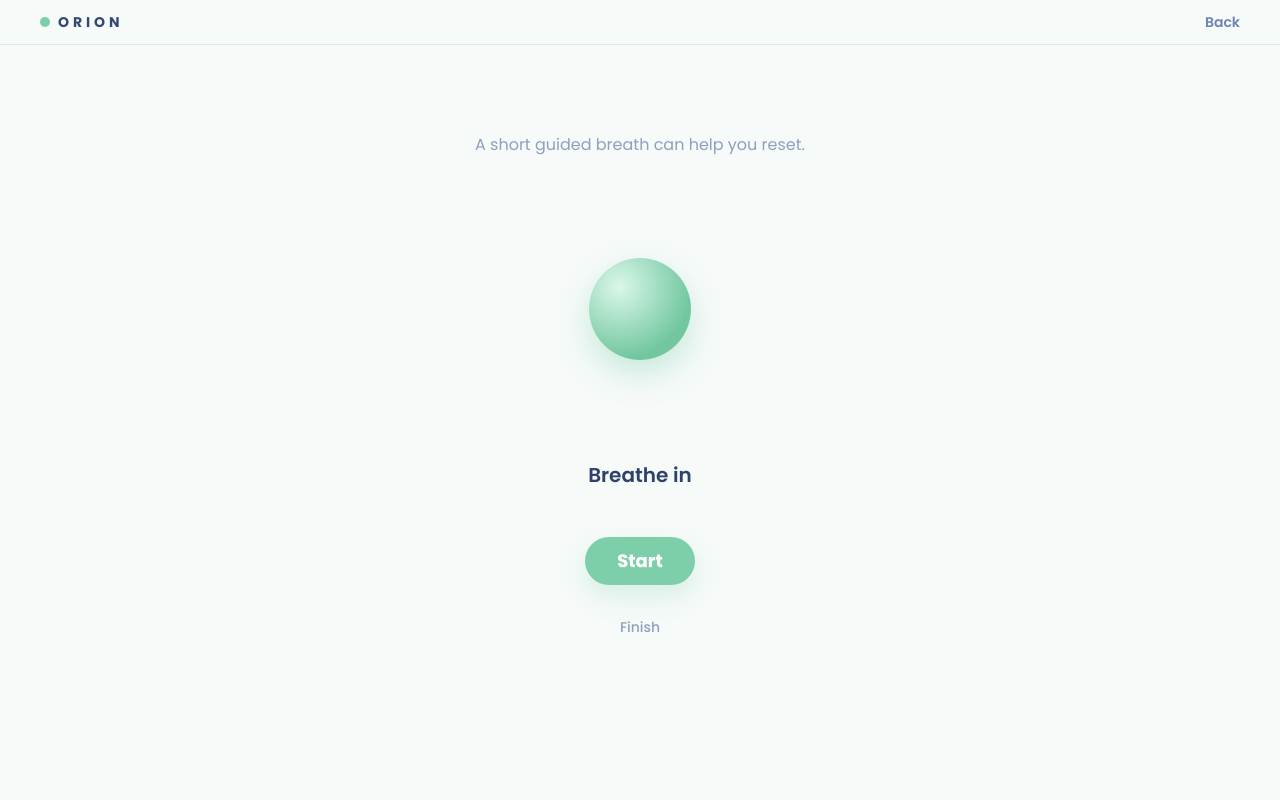
After one commit to Thisisme-Andrew/hackathon-cursor-2026, a Flask app: page /breathing in a window 1280 px wide. The commit adds this page. Run offline with Flask 3, Linux system fonts and the light colour scheme; style sheets or scripts are compiled from the project's sources.

Commit message:
Adding guided breathing page, and early prompt exit

```diff
--- a/backend/app/__init__.py
+++ b/backend/app/__init__.py
@@ -141,5 +141,10 @@ def create_app():
     def dashboard_page():
         return render_template("dashboard.html", dashboard_seed=_build_dashboard_seed())
 
+    @app.route("/breathing")
+    def breathing_page():
+        return_url = request.args.get("return_url", "/demo")
+        return render_template("breathing.html", return_url=return_url)
+
     _register_blueprints(app)
     return app
--- /dev/null
+++ b/frontend/static/css/breathing.css
@@ -0,0 +1,57 @@
+.breathing-visual {
+    display: flex;
+    align-items: center;
+    justify-content: center;
+    width: 240px;
+    height: 240px;
+}
+
+.breathing-circle {
+    width: 120px;
+    height: 120px;
+    border-radius: 9999px;
+    background: radial-gradient(
+        circle at 30% 28%,
+        var(--orb-c1, #daf7ea) 0%,
+        var(--orb-c2, #72c79f) 70%
+    );
+    box-shadow: 0 16px 36px color-mix(in srgb, var(--accent) 38%, transparent 62%);
+    transition: transform 0.1s ease-out;
+}
+
+.breathing-circle.phase-inhale {
+    animation: breatheIn 4s ease-in-out forwards;
+}
+
+.breathing-circle.phase-hold {
+    transform: scale(1.45);
+    animation: none;
+}
+
+.breathing-circle.phase-exhale {
+    transform: scale(1.45);
+    animation: breatheOut 6s ease-in-out forwards;
+}
+
+.breathing-circle.phase-idle {
+    transform: scale(0.85);
+    animation: none;
+}
+
+@keyframes breatheIn {
+    0% {
+        transform: scale(0.85);
+    }
+    100% {
+        transform: scale(1.45);
+    }
+}
+
+@keyframes breatheOut {
+    0% {
+        transform: scale(1.45);
+    }
+    100% {
+        transform: scale(0.85);
+    }
+}
--- /dev/null
+++ b/frontend/static/js/breathing.js
@@ -0,0 +1,132 @@
+document.addEventListener("DOMContentLoaded", () => {
+    const circle = document.getElementById("breathing-circle");
+    const phaseLabel = document.getElementById("breathing-phase-label");
+    const countdownEl = document.getElementById("breathing-countdown");
+    const startBtn = document.getElementById("breathing-start");
+    const pauseBtn = document.getElementById("breathing-pause");
+    const finishLink = document.getElementById("breathing-finish");
+
+    const INHALE_SEC = 4;
+    const HOLD_SEC = 4;
+    const EXHALE_SEC = 6;
+
+    let state = "idle";
+    let phaseTimer = null;
+    let countdownTimer = null;
+    let secondsLeft = 0;
+
+    function setPhase(phase) {
+        if (!circle) return;
+        circle.classList.remove("phase-inhale", "phase-hold", "phase-exhale", "phase-idle");
+        circle.classList.add("phase-" + phase);
+    }
+
+    function setLabel(text) {
+        if (phaseLabel) phaseLabel.textContent = text;
+    }
+
+    function setCountdown(n) {
+        secondsLeft = n;
+        if (countdownEl) countdownEl.textContent = n > 0 ? n + "s" : "";
+    }
+
+    function tickCountdown() {
+        if (secondsLeft <= 0) return;
+        setCountdown(secondsLeft - 1);
+        countdownTimer = setTimeout(tickCountdown, 1000);
+    }
+
+    function runPhase(phase) {
+        if (phase === "inhale") {
+            setPhase("inhale");
+            setLabel("Breathe in");
+            setCountdown(INHALE_SEC);
+            tickCountdown();
+            phaseTimer = setTimeout(() => runPhase("hold"), INHALE_SEC * 1000);
+        } else if (phase === "hold") {
+            setPhase("hold");
+            setLabel("Hold");
+            setCountdown(HOLD_SEC);
+            tickCountdown();
+            phaseTimer = setTimeout(() => runPhase("exhale"), HOLD_SEC * 1000);
+        } else if (phase === "exhale") {
+            setPhase("exhale");
+            setLabel("Breathe out");
+            setCountdown(EXHALE_SEC);
+            tickCountdown();
+            phaseTimer = setTimeout(() => runPhase("inhale"), EXHALE_SEC * 1000);
+        }
+    }
+
+    function stop() {
+        if (phaseTimer) {
+            clearTimeout(phaseTimer);
+            phaseTimer = null;
+        }
+        if (countdownTimer) {
+            clearTimeout(countdownTimer);
+            countdownTimer = null;
+        }
+        state = "idle";
+        setPhase("idle");
+        setLabel("Breathe in");
+        setCountdown(0);
+        if (startBtn) {
+            startBtn.classList.remove("hidden");
+            startBtn.textContent = "Start";
+        }
+        if (pauseBtn) {
+            pauseBtn.classList.add("hidden");
+            pauseBtn.textContent = "Pause";
+        }
+    }
+
+    function pause() {
+        if (state !== "running") return;
+        if (phaseTimer) {
+            clearTimeout(phaseTimer);
+            phaseTimer = null;
+        }
+        if (countdownTimer) {
+            clearTimeout(countdownTimer);
+            countdownTimer = null;
+        }
+        state = "paused";
+        if (pauseBtn) {
+            pauseBtn.textContent = "Resume";
+        }
+    }
+
+    function resume() {
+        if (state !== "paused") return;
+        state = "running";
+        const label = phaseLabel ? phaseLabel.textContent : "";
+        if (label === "Breathe in") runPhase("inhale");
+        else if (label === "Hold") runPhase("hold");
+        else if (label === "Breathe out") runPhase("exhale");
+        if (pauseBtn) pauseBtn.textContent = "Pause";
+    }
+
+    if (startBtn) {
+        startBtn.addEventListener("click", () => {
+            if (state === "running" || state === "paused") return;
+            state = "running";
+            startBtn.classList.add("hidden");
+            if (pauseBtn) pauseBtn.classList.remove("hidden");
+            runPhase("inhale");
+        });
+    }
+
+    if (pauseBtn) {
+        pauseBtn.addEventListener("click", () => {
+            if (state === "paused") {
+                resume();
+            } else if (state === "running") {
+                pause();
+            }
+        });
+    }
+
+    setPhase("idle");
+    setLabel("Breathe in");
+});
--- /dev/null
+++ b/frontend/templates/breathing.html
@@ -0,0 +1,56 @@
+<!doctype html>
+<html lang="en">
+
+<head>
+    <meta charset="UTF-8" />
+    <meta name="viewport" content="width=device-width, initial-scale=1.0" />
+    <title>Guided breathing – Orion</title>
+    <link rel="preconnect" href="https://fonts.googleapis.com" />
+    <link rel="preconnect" href="https://fonts.gstatic.com" crossorigin />
+    <link href="https://fonts.googleapis.com/css2?family=Poppins:wght@400;500;600;700;800&display=swap"
+        rel="stylesheet" />
+    <link rel="stylesheet" href="{{ url_for('static', filename='css/output.css') }}" />
+    <link rel="stylesheet" href="{{ url_for('static', filename='css/demo.css') }}" />
+    <link rel="stylesheet" href="{{ url_for('static', filename='css/breathing.css') }}" />
+</head>
+
+<body class="min-h-screen mode-calm" style="background:var(--bg);font-family:'Poppins',sans-serif">
+    <header class="border-b border-[var(--line)] px-5 py-3">
+        <div class="mx-auto flex w-full max-w-[1200px] items-center justify-between">
+            <a href="{{ url_for('home') }}" class="inline-flex items-center gap-2 text-sm font-bold orion-wordmark">
+                <span class="h-2.5 w-2.5 rounded-full bg-[var(--accent)]"></span>
+                ORION
+            </a>
+            <a href="{{ return_url }}" class="text-sm font-semibold text-[#6d84ae] hover:text-[#5a6f94]">Back</a>
+        </div>
+    </header>
+
+    <main class="mx-auto flex min-h-[calc(100vh-120px)] w-full max-w-md flex-col items-center justify-center px-6 py-12">
+        <p class="mb-8 text-center text-base text-[#8da0be]">
+            A short guided breath can help you reset.
+        </p>
+
+        <div id="breathing-visual" class="breathing-visual">
+            <div id="breathing-circle" class="breathing-circle" aria-hidden="true"></div>
+        </div>
+        <p id="breathing-phase-label" class="mt-8 text-xl font-semibold text-[var(--text)]">Breathe in</p>
+        <p id="breathing-countdown" class="mt-2 text-sm text-[#8da0be]"></p>
+
+        <div id="breathing-controls" class="mt-10 flex flex-col items-center gap-4">
+            <button id="breathing-start" type="button"
+                class="btn h-12 min-h-0 rounded-full border-0 bg-[var(--accent)] px-8 text-lg font-bold normal-case text-white shadow-[0_12px_24px_var(--accent-soft)]">
+                Start
+            </button>
+            <button id="breathing-pause" type="button"
+                class="btn hidden h-10 min-h-0 rounded-full border border-[var(--line)] bg-white px-6 text-sm font-semibold normal-case text-[#6d84ae]">
+                Pause
+            </button>
+            <a id="breathing-finish" href="{{ return_url }}"
+                class="mt-4 text-sm font-medium text-[#8da0be] hover:text-[#6d84ae]">Finish</a>
+        </div>
+    </main>
+
+    <script src="{{ url_for('static', filename='js/breathing.js') }}" defer></script>
+</body>
+
+</html>
```
Also changed, not shown: frontend/static/js/demo.js (+82 -29 lines), frontend/templates/demo.html (+6 -1 lines).
